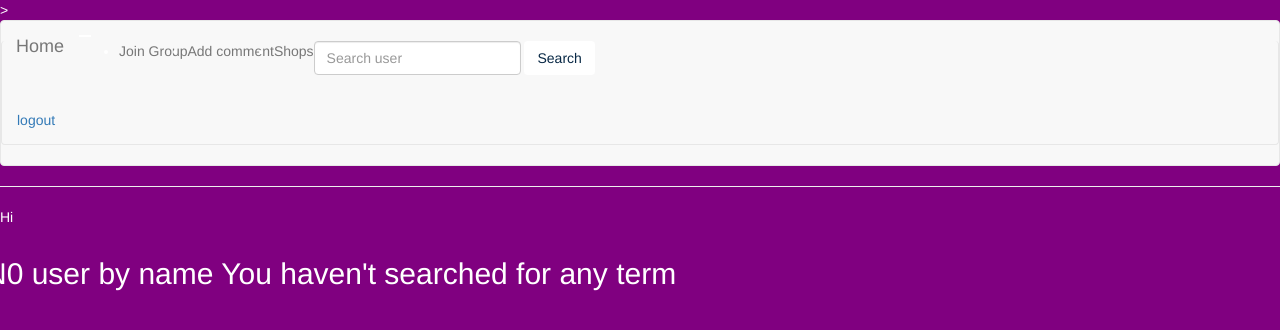
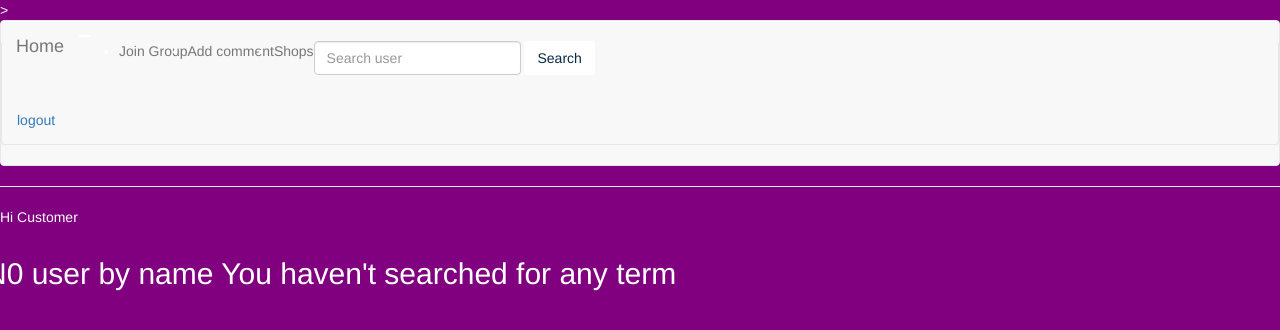
Before and after one commit to elkwal/Leather, a Django app: page /search/ in a window 1280 px wide. Shown: the top 330 px of the page. Run offline with Django 3.2, Linux system fonts and the light colour scheme; some libraries are stand-ins or nearby versions.

```diff
--- a/Leather/templates/temps/search.html
+++ b/Leather/templates/temps/search.html
@@ -2,7 +2,7 @@
 {% load static %}
 {% block content %}
 {{ block.super }}
-<p>Hi</p>
+<p>Hi Customer</p>
 
 
 <div class="row">
```
